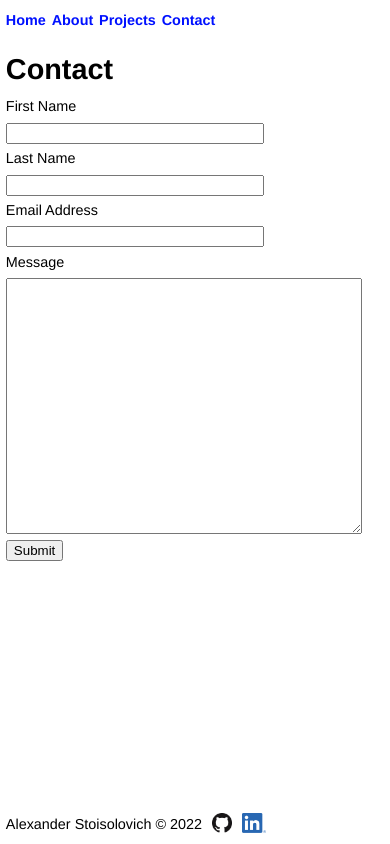
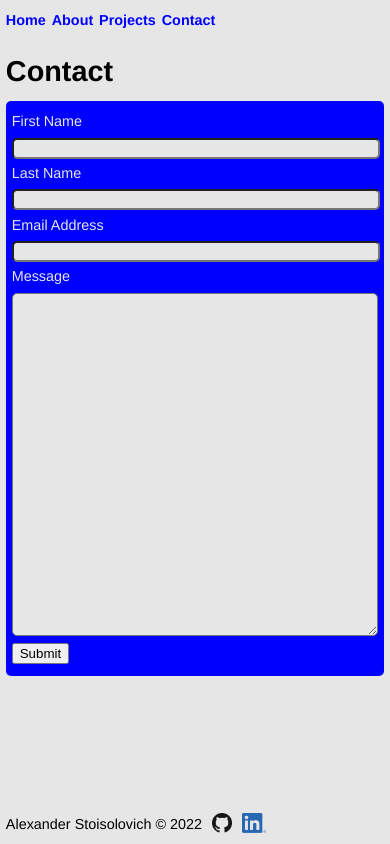
Before and after one commit to Alexander512/portfolio-site, a React app: page /contact in a window 390 px wide. Built offline with nearby package versions, Linux system fonts and the light colour scheme.

Commit message:
Style updates

```diff
--- a/client/components/Contact.js
+++ b/client/components/Contact.js
@@ -38,6 +38,8 @@ const Contact = () => {
       <main id='containerMain'>
 
         <h1>Contact</h1>
+
+        <div id='containerContact'>
 
           <form onSubmit={handleSubmit}>
 
@@ -85,6 +87,8 @@ const Contact = () => {
 
           </form>
 
+        </div>
+
       </main>
 
       <Footer />
--- a/client/components/Home.js
+++ b/client/components/Home.js
@@ -4,9 +4,9 @@ import Footer from './Footer';
 const Home = () => {
   return (
     <>
-      <main id='flexContainerHome'>
-        <h1>Alexander Stoisolovich</h1>
-        <p>A full stack engineer focused on building modern single page applications</p>
+      <main>
+        <h1 className='home'>Alexander Stoisolovich</h1>
+        <p className='home'>A full stack engineer building modern single page applications</p>
       </main>
       <Footer />
     </>
--- a/public/styles.css
+++ b/public/styles.css
@@ -1,13 +1,13 @@
 /* Portfolio Site */
 
 a {
-  color: hsl(236, 100%, 50%);
+  color: #0000FF;
   font-weight: bold;
   text-decoration: none;
 }
 
 a:visited {
-  color: hsl(240, 90%, 55%);
+  color: #0000FF;
 }
 
 a > img {
@@ -17,6 +17,9 @@ a > img {
 }
 
 body {
+  background-color: #E6E6E6;
+  box-sizing: border-box;
+  color: #000000;
   font-family: Helvetica, sans-serif;
   font-size: clamp(0.9em, 0.6em + 0.5vw, 1.5em);
   margin: 0;
@@ -25,18 +28,24 @@ body {
 
 footer {
   align-items: center;
+  background-color: #E6E6E6;
+  block-size: 40px;
+  bottom: 0;
   display: flex;
   inline-size: 100vw;
-  block-size: 40px;
+  left: 0;
+  position: fixed;
 }
 
 footer > p {
+  color: #000000;
   display: inline;
   margin-inline-start: 1.5vw;
 }
 
 form {
   margin-inline-start: 1.5vw;
+  margin-inline-end: 1.5vw;
 }
 
 h1 {
@@ -44,11 +53,19 @@ h1 {
   padding: 1.5vh 0 1.5vh 0;
 }
 
+h1.home {
+  margin: 40vh 0 0 0;
+  padding: 0;
+}
+
 input {
+  background-color: #E6E6E6;
+  border-radius: 5px;
   display: block;
-  inline-size: 250px;
+  inline-size: 25vw;
   margin-block-start: 1vh;
   margin-block-end: 0.75vh;
+  min-inline-size: 250px;
 }
 
 label {
@@ -57,43 +74,54 @@ label {
 
 nav {
   align-items: center;
+  background-color: #E6E6E6;
+  block-size: 40px;
   display: flex;
-  block-size: 40px;
+  inline-size: 100vw;
+  left: 0;
+  position: fixed;
+  top: 0;
 }
 
 textarea {
-  block-size: 250px;
+  background-color: #E6E6E6;
+  block-size: 40vh;
+  border-radius: 5px;
   display: block;
-  inline-size: 350px;
+  inline-size: 50vw;
   margin-block-start: 1vh;
   margin-block-end: 0.75vh;
+  min-inline-size: 300px;
 }
 
 #containerAbout {
-  block-size: calc(100vh - 40px - 40px);
+  margin: 5vh 0 5vh 0;
   overflow-y: scroll;
 }
 
+#containerContact {
+  background-color: #0000FF;
+  border-radius: 5px;
+  color: #E6E6E6;
+  margin-inline-start: 1.5vw;
+  margin-inline-end: 1.5vw;
+  padding-block-start: 1.5vh;
+  padding-block-end: 1.5vh;
+}
+
 #containerMain {
-  block-size: calc(100vh - 40px - 40px);
+  margin: 5vh 0 5vh 0;
   overflow-y: scroll;
 }
 
 #flexContainerAbout {
+  background-color: #0000FF;
+  border-radius: 5px;
+  color: #E6E6E6;
   display: flex;
-}
-
-#flexContainerHome {
-  align-items: center;
-  block-size: calc(100vh - 40px - 40px);
-  display: flex;
-  flex-direction: column;
-  justify-content: center;
-}
-
-#flexContainerHome > p {
   margin-inline-start: 1.5vw;
   margin-inline-end: 1.5vw;
+  padding: 5vh 5vw 5vh 5vw;
 }
 
 #flexContainerProjects {
@@ -108,8 +136,10 @@ textarea {
 }
 
 .card {
-  border: 1px solid black;
+  background-color: #0000FF;
   block-size: 60vh;
+  border-radius: 5px;
+  color: #E6E6E6;
   inline-size: 25vw;
   margin-block-start: 1vh;
   margin-inline-start: 1.5vw;
@@ -122,6 +152,10 @@ textarea {
   margin-inline-start: 1.5vw;
 }
 
+.home {
+  text-align: center;
+}
+
 .profile {
   block-size: auto;
   margin-inline-start: 1.5vw;
@@ -129,14 +163,44 @@ textarea {
   max-inline-size: 25vw;
 }
 
-@media (max-width: 700px) {
+@media (max-width: 900px) {
+  .card {
+    inline-size: 97vw;
+  }
+}
+
+@media (max-width: 800px) {
+  input {
+    inline-size: 50vw;
+  }
+  textarea {
+    inline-size: 50vw;
+  }
   #flexContainerAbout {
     flex-direction: column;
   }
-  .card {
-    inline-size: 97vw;
+  .about {
+    max-inline-size: 97vw;
   }
   .profile {
-    max-inline-size: 50vw;
+    max-inline-size: 97vw;
   }
 }
+
+@media (max-width: 600px) {
+  input {
+    inline-size: 92.5vw;
+  }
+  textarea {
+    inline-size: 92.5vw;
+  }
+  #flexContainerAbout {
+    flex-direction: column;
+  }
+  .about {
+    max-inline-size: 97vw;
+  }
+  .profile {
+    max-inline-size: 97vw;
+  }
+}
```
Also changed, not shown: 1 other file (tests, documents, lock files or other folders). Lines whose indentation alone changed are shown as unchanged.
